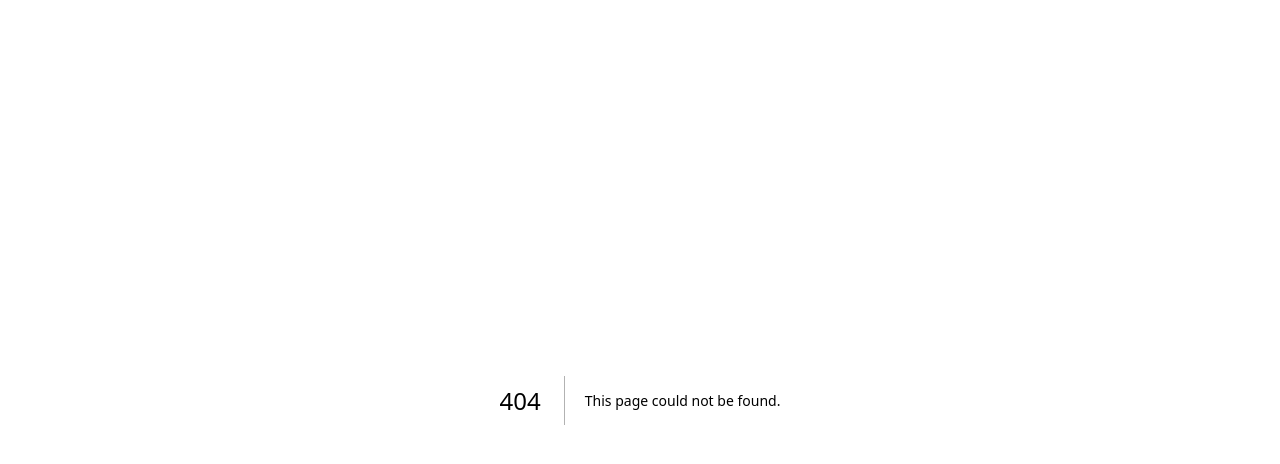
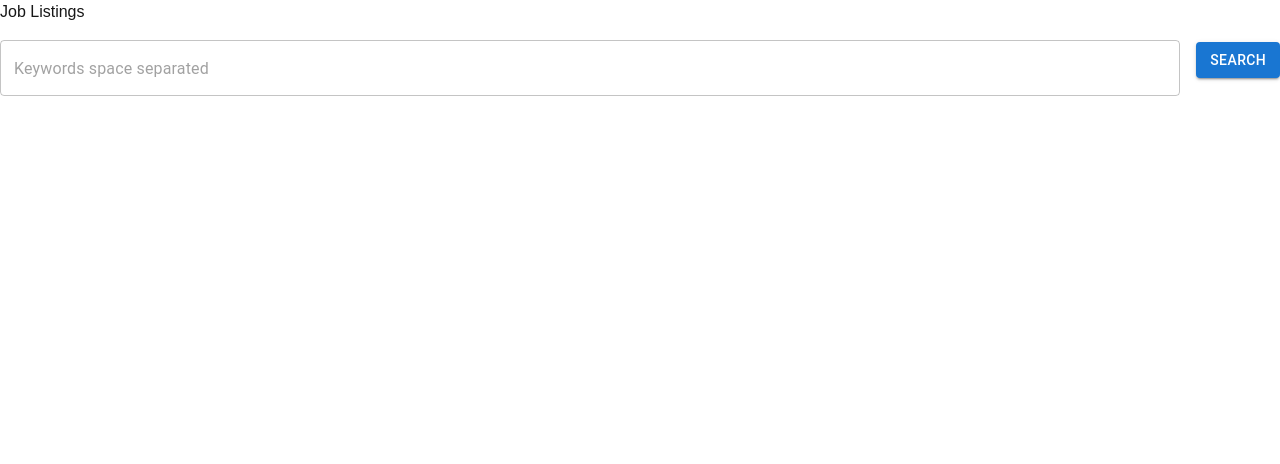
Before and after one commit to senyehor/jobs_parsing_frontend, a Next.js app: page /jobs/dou in a window 1280 px wide. Before the commit this address had no page. Shown: the top 464 px of the page. Built offline with nearby package versions, Linux system fonts and the light colour scheme.

Commit message:
feat: create page for dou jobs

```diff
--- /dev/null
+++ b/src/app/jobs/dou/page.tsx
@@ -0,0 +1,55 @@
+'use client'
+
+import React, {useState} from 'react';
+import {fetchJobsFromEndpoint, JobPosting} from "@/api/jobs/types";
+import {SearchForm} from "@/components/SearchForm";
+import {JobList} from "@/app/jobs/components/JobList";
+
+const baseUrl = 'http://localhost:8000';
+const endpoint = '/api/dou-by-category'
+
+export default function JobListings() {
+    const [searchKeywords, setSearchKeywords] = useState<string>('');
+    const [jobs, setJobs] = useState<JobPosting[]>([]);
+    const [loading, setLoading] = useState<boolean>(false);
+    const [error, setError] = useState<string>('');
+
+    const fetchJobs = async (keywords: string[]) => {
+        setLoading(true);
+        setError('');
+        const searchParams = new URLSearchParams();
+        keywords.forEach((keyword) => {
+            searchParams.append('keyword', keyword);
+        })
+
+        try {
+            const data = await fetchJobsFromEndpoint(baseUrl, endpoint, keywords);
+            setJobs(data);
+        } catch (error) {
+            setError('Failed to fetch jobs. Please try again.');
+        } finally {
+            setLoading(false);
+        }
+    };
+
+    return (
+        <div>
+            <div>
+                <h1>Job Listings</h1>
+                <SearchForm
+                    placeholder={"Keywords space separated"}
+                    value={searchKeywords}
+                    onChange={setSearchKeywords}
+                    onSearch={() => fetchJobs(
+                        searchKeywords.split(/\s+/)
+                            .map(keyword => keyword.trim())
+                            .filter(keyword => keyword))
+                    }
+                />
+                {loading && <p>Loading...</p>}
+                {error && <p>{error}</p>}
+                <JobList jobs={jobs}/>
+            </div>
+        </div>
+    );
+};
```
